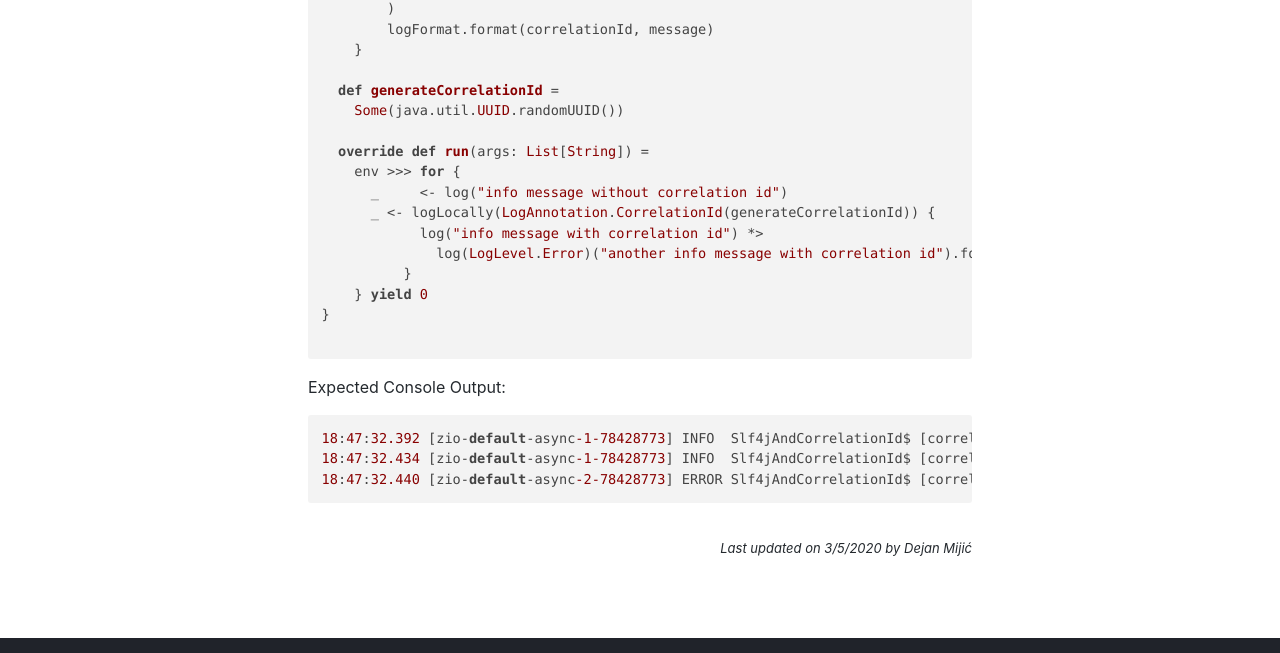
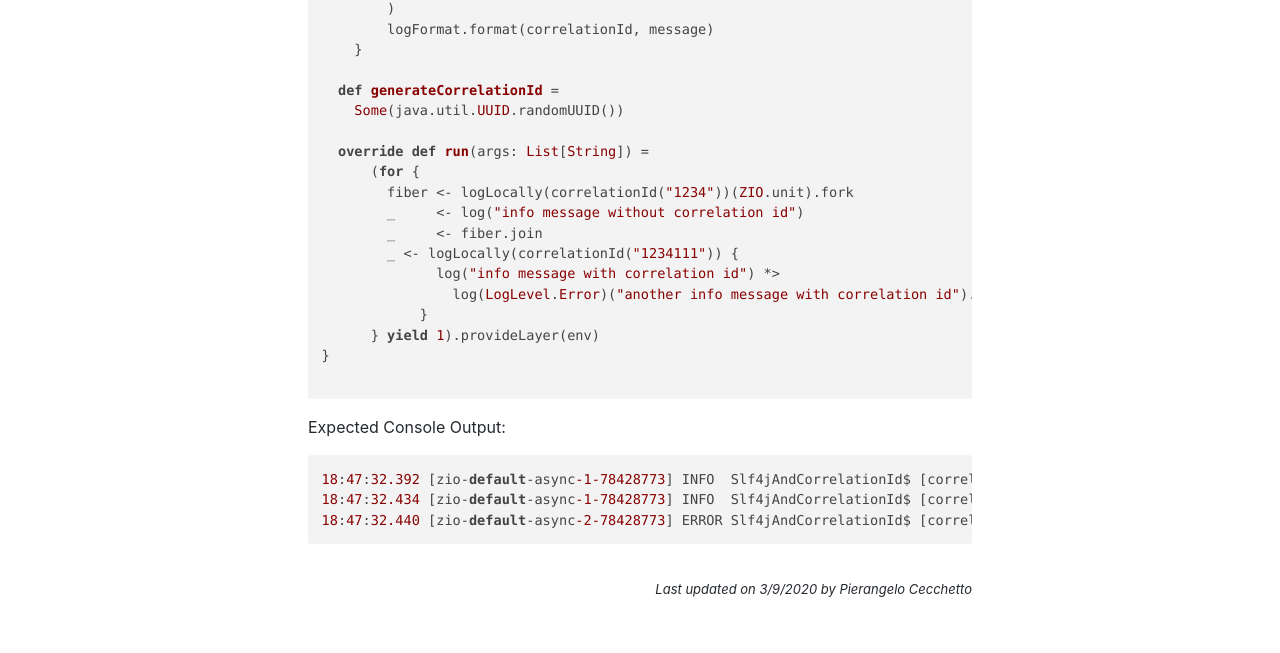
Before and after one commit to zio/zio-logging, a plain HTML site: page docs/overview/overview_index.html in a window 1280 px wide. Shown: the part 3497-4150 px from the top of the page. Drawn offline with nearby package versions, Linux system fonts and the light colour scheme; a script that the page names is missing.

Commit message:
Deploy website
Deploy website version based on 75fc895c98540639f00150fac0d1b543e9b4b2d7

```diff
--- a/docs/overview/overview_index.html
+++ b/docs/overview/overview_index.html
@@ -200,13 +200,15 @@ locallyAnnotate(<span class="hljs-type">LogAnnatation</span>.<span class="hljs-t
     <span class="hljs-type">Some</span>(java.util.<span class="hljs-type">UUID</span>.randomUUID())
 
   <span class="hljs-keyword">override</span> <span class="hljs-function"><span class="hljs-keyword">def</span> <span class="hljs-title">run</span></span>(args: <span class="hljs-type">List</span>[<span class="hljs-type">String</span>]) =
-    env &gt;&gt;&gt; <span class="hljs-keyword">for</span> {
-      _     &lt;- log(<span class="hljs-string">"info message without correlation id"</span>)
-      _ &lt;- logLocally(<span class="hljs-type">LogAnnotation</span>.<span class="hljs-type">CorrelationId</span>(generateCorrelationId)) {
-            log(<span class="hljs-string">"info message with correlation id"</span>) *&gt;
-              log(<span class="hljs-type">LogLevel</span>.<span class="hljs-type">Error</span>)(<span class="hljs-string">"another info message with correlation id"</span>).fork
-          }
-    } <span class="hljs-keyword">yield</span> <span class="hljs-number">0</span>
+      (<span class="hljs-keyword">for</span> {
+        fiber &lt;- logLocally(correlationId(<span class="hljs-string">"1234"</span>))(<span class="hljs-type">ZIO</span>.unit).fork
+        _     &lt;- log(<span class="hljs-string">"info message without correlation id"</span>)
+        _     &lt;- fiber.join
+        _ &lt;- logLocally(correlationId(<span class="hljs-string">"1234111"</span>)) {
+              log(<span class="hljs-string">"info message with correlation id"</span>) *&gt;
+                log(<span class="hljs-type">LogLevel</span>.<span class="hljs-type">Error</span>)(<span class="hljs-string">"another info message with correlation id"</span>).fork
+            }
+      } <span class="hljs-keyword">yield</span> <span class="hljs-number">1</span>).provideLayer(env)
 }
 
 </code></pre>
@@ -215,4 +217,4 @@ locallyAnnotate(<span class="hljs-type">LogAnnatation</span>.<span class="hljs-t
 <span class="hljs-number">18</span>:<span class="hljs-number">47</span>:<span class="hljs-number">32.434</span> [zio-<span class="hljs-keyword">default</span>-async<span class="hljs-number">-1</span><span class="hljs-number">-78428773</span>] INFO  Slf4jAndCorrelationId$ [correlation-id = <span class="hljs-number">9</span>da4b9be<span class="hljs-number">-9e27</span><span class="hljs-number">-4</span>af6-b687-d96851ab15f1] info message with correlation id
 <span class="hljs-number">18</span>:<span class="hljs-number">47</span>:<span class="hljs-number">32.440</span> [zio-<span class="hljs-keyword">default</span>-async<span class="hljs-number">-2</span><span class="hljs-number">-78428773</span>] ERROR Slf4jAndCorrelationId$ [correlation-id = <span class="hljs-number">9</span>da4b9be<span class="hljs-number">-9e27</span><span class="hljs-number">-4</span>af6-b687-d96851ab15f1] another info message with correlation id
 </code></pre>
-</span></div></article></div><div class="docLastUpdate"><em>Last updated on 3/5/2020 by Dejan Mijić</em></div><div class="docs-prevnext"></div></div></div><nav class="onPageNav"><ul class="toc-headings"><li><a href="#installation">Installation</a></li><li><a href="#logger-interface">Logger Interface</a><ul class="toc-headings"><li><a href="#logger-context">Logger Context</a></li></ul></li><li><a href="#examples">Examples</a><ul class="toc-headings"><li><a href="#simple-console-log">Simple console log</a></li><li><a href="#logger-name-and-log-level">Logger Name and Log Level</a></li><li><a href="#slf4j-and-correlation-id">Slf4j and correlation id</a></li></ul></li></ul></nav></div><footer class="nav-footer" id="footer"><section class="sitemap"><a href="/zio-logging/" class="nav-home"><img src="/zio-logging/img/sidebar_brand2x.png" alt="ZIO logging"/></a><div><h5>GitHub</h5><a class="github-button" href="https://github.com/zio/zio-logging" data-icon="octicon-star" data-count-href="/zio/zio-logging/stargazers" data-show-count="true" data-count-aria-label="# stargazers on GitHub" aria-label="Star this project on GitHub">Star</a></div><div><h5>Chat with us on Discord</h5><a href="https://discord.gg/2ccFBr4"><img src="/zio-logging/img/discord.png" width="120" alt="discord"/></a></div></section><section class="copyright">Copyright © 2020 ZIO Maintainers</section></footer></div></body></html>
+</span></div></article></div><div class="docLastUpdate"><em>Last updated on 3/9/2020 by Pierangelo Cecchetto</em></div><div class="docs-prevnext"></div></div></div><nav class="onPageNav"><ul class="toc-headings"><li><a href="#installation">Installation</a></li><li><a href="#logger-interface">Logger Interface</a><ul class="toc-headings"><li><a href="#logger-context">Logger Context</a></li></ul></li><li><a href="#examples">Examples</a><ul class="toc-headings"><li><a href="#simple-console-log">Simple console log</a></li><li><a href="#logger-name-and-log-level">Logger Name and Log Level</a></li><li><a href="#slf4j-and-correlation-id">Slf4j and correlation id</a></li></ul></li></ul></nav></div><footer class="nav-footer" id="footer"><section class="sitemap"><a href="/zio-logging/" class="nav-home"><img src="/zio-logging/img/sidebar_brand2x.png" alt="ZIO logging"/></a><div><h5>GitHub</h5><a class="github-button" href="https://github.com/zio/zio-logging" data-icon="octicon-star" data-count-href="/zio/zio-logging/stargazers" data-show-count="true" data-count-aria-label="# stargazers on GitHub" aria-label="Star this project on GitHub">Star</a></div><div><h5>Chat with us on Discord</h5><a href="https://discord.gg/2ccFBr4"><img src="/zio-logging/img/discord.png" width="120" alt="discord"/></a></div></section><section class="copyright">Copyright © 2020 ZIO Maintainers</section></footer></div></body></html>
```
